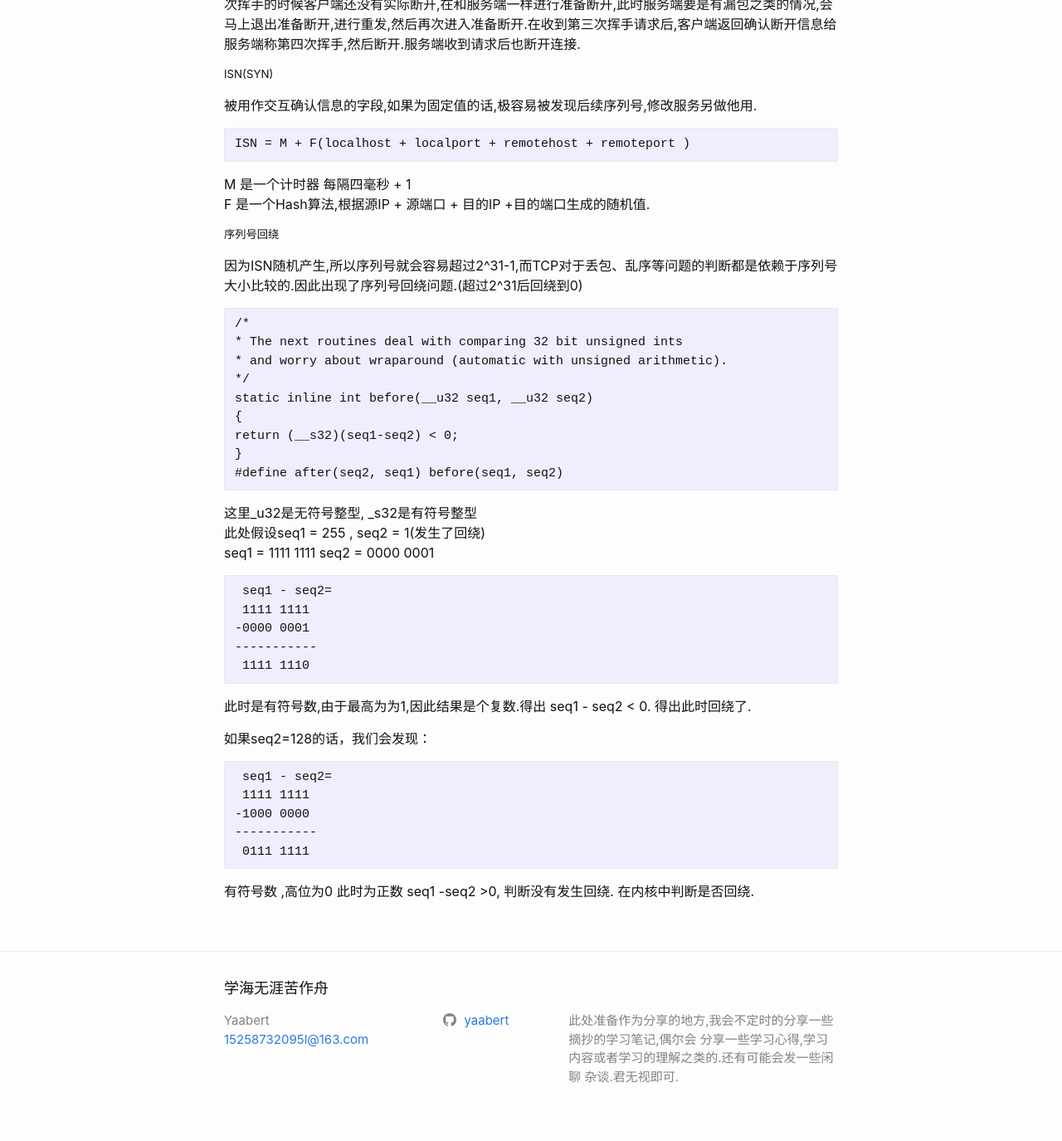
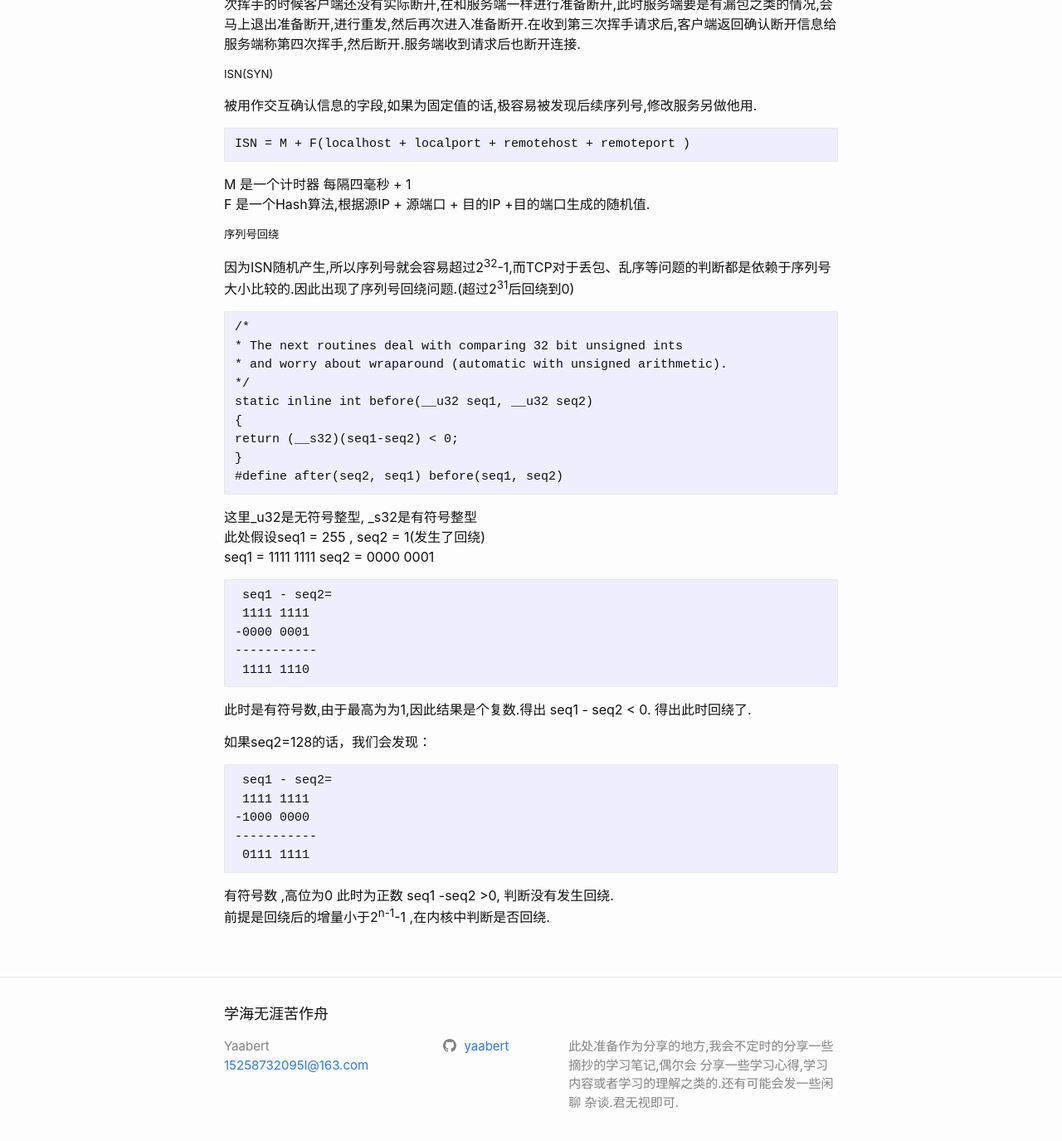
Before and after one commit to yaabert/yaabert.github.io, a Jekyll site: the page built from _posts/2019-01-15-TCP协议整理.md, in a window 1280 px wide and 1400 px high, scrolled down 1136 px. Shown: the top 1375 px of the window at 83% size. Built offline with Jekyll 4.4.1, drawn with Linux system fonts in a browser that asks for light colours; our own code applies the rules of GitHub Pages for plain Markdown files; some of the changed text lies outside the part shown.

Commit message:
修改tcp细节

````diff
--- a/_posts/2019-01-15-TCP协议整理.md
+++ b/_posts/2019-01-15-TCP协议整理.md
@@ -19,11 +11,8 @@ __二、当前窗口大小m,如此发送方在接收到ACK包含的这两个数
 实际即为A(发送端)、B(接收端).建立连接时,B即通知A接收窗口大小,假定为窗口大小300,报文总长度400,A向B发送报文序列1-100,还能再发送200个字节,A向B发送报文序列101-200,还能再发送100字节,A向B发送报文序号201-300,还能再发送0字节.B收到1-100以及200-300的报文,中间内容丢失.此时B向A发送报文ACK=101,rwnd=200(允许A发送序号为101到300字节),A超时重传旧的数据(101-200),B接收到前300字节向A发送报文ack=301,rwnd=100,A发送301到400字节.四次挥手断开连接.
 
 #### 三次握手 四次挥手
-
 欠一哈,改天补上(最近沉迷下棋,改天补2019-01-15)
-
 ##### 三次握手中SYN和ACK字段的作用
-
 ```
 2019-01-16 补 2019-01-15的遗漏,不代表完善了 以后还会持续更新TCP信息
 ```
@@ -43,7 +32,8 @@ M 是一个计时器 每隔四毫秒 + 1
 F 是一个Hash算法,根据源IP + 源端口 + 目的IP +目的端口生成的随机值.
 
 ##### 序列号回绕
-因为ISN随机产生,所以序列号就会容易超过2^31-1,而TCP对于丢包、乱序等问题的判断都是依赖于序列号大小比较的.因此出现了序列号回绕问题.(超过2^31后回绕到0)
+因为ISN随机产生,所以序列号就会容易超过2<sup>32</sup>-1,而TCP对于丢包、乱序等问题的判断都是依赖于序列号大小比较的.因此出现了序列号回绕问题.(超过2<sup>31</sup>后回绕到0)
+
 ```
 /*
 * The next routines deal with comparing 32 bit unsigned ints
@@ -75,4 +65,5 @@ seq1 = 1111 1111 seq2 = 0000 0001
 -----------
  0111 1111
  ```
- 有符号数 ,高位为0 此时为正数 seq1 -seq2 >0, 判断没有发生回绕. 在内核中判断是否回绕.
+ 有符号数 ,高位为0 此时为正数 seq1 -seq2 >0, 判断没有发生回绕.
+ 前提是回绕后的增量小于2<sup>n-1</sup>-1 ,在内核中判断是否回绕.
````
Also changed, not shown: other parts of _posts/2019-01-15-TCP协议整理.md (+0 -8 lines).
